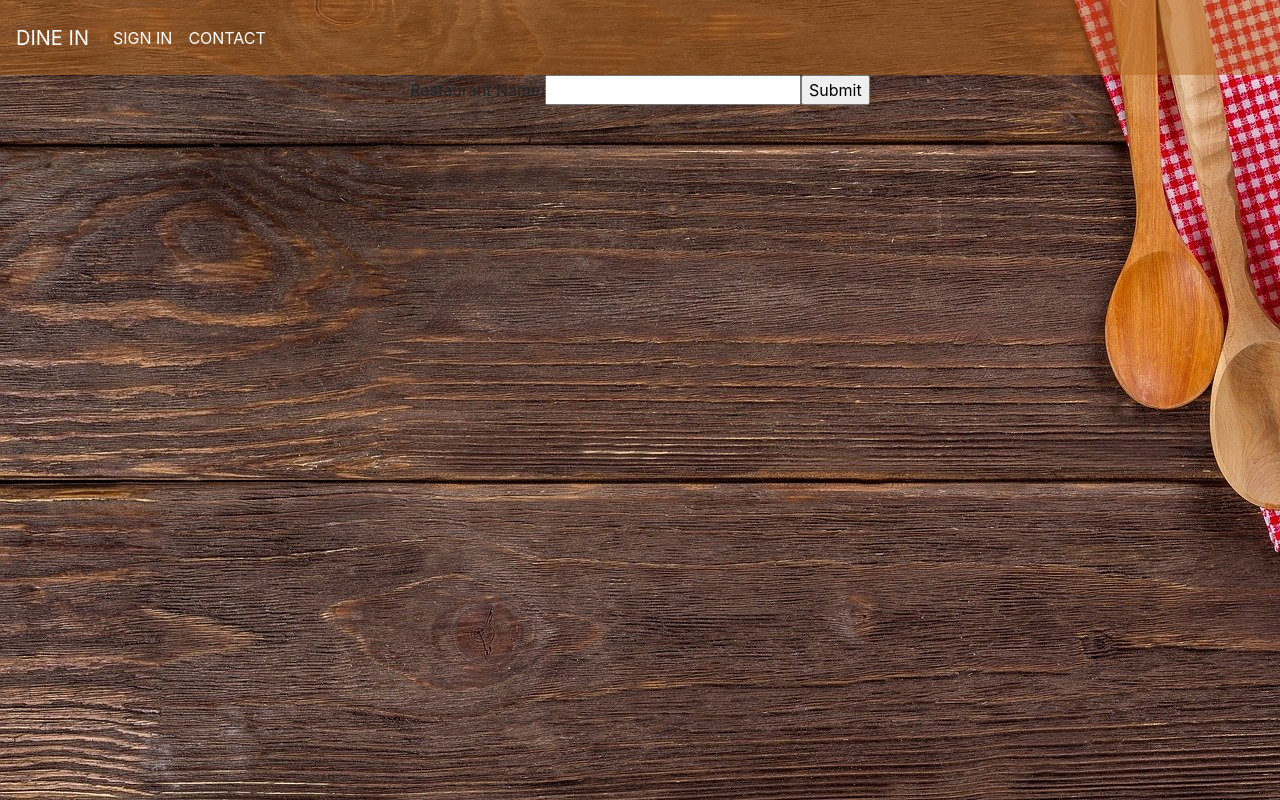
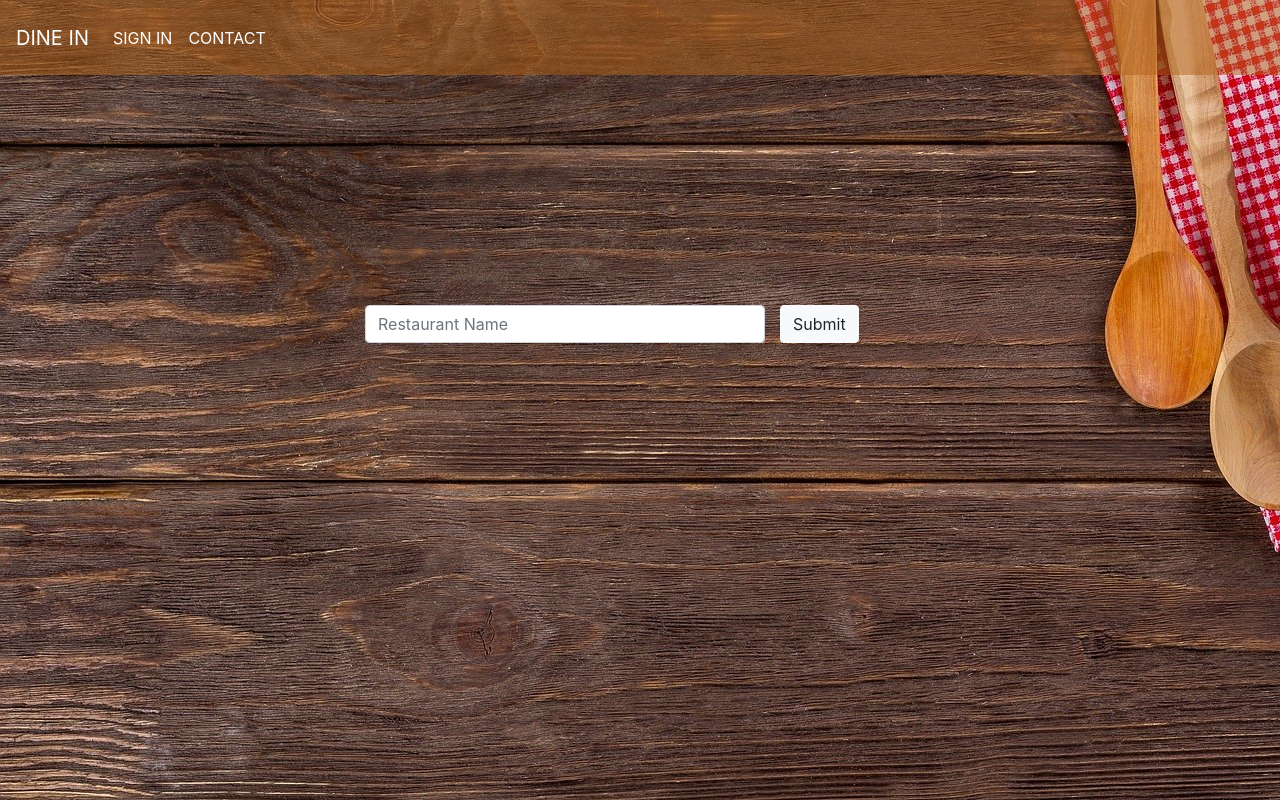
Before and after one commit to leowei31/nwhacks2021, a React (Create React App) app: page /placeorder in a window 1280 px wide. Built offline with nearby package versions, Linux system fonts and the light colour scheme; no server answers.

Commit message:
add styling to order page

```diff
--- a/src/pages/placeOrder/placeOrder.css
+++ b/src/pages/placeOrder/placeOrder.css
@@ -0,0 +1,7 @@
+.form-control {
+    width: 400px !important;
+}
+.form-inline {
+    margin-left: calc(calc(100% - 400px - 120px) / 2);
+    margin-top: 200px;
+}
--- a/src/pages/placeOrder/placeOrder.page.jsx
+++ b/src/pages/placeOrder/placeOrder.page.jsx
@@ -16,25 +16,29 @@ class PlaceOrderPage extends React.Component {
 
     getMenu = event => {
         event.preventDefault();
-        const rName = {rName: this.state.rName}
-        const url = BASE_URL.concat('/restaurant/').concat(rName).concat('/menu')
+        const url = BASE_URL.concat('/restaurant/').concat(this.state.rName).concat('/menu')
+        console.log(url)
         axios.get(url).then(res => this.setState({apiResponse: JSON.stringify(res.data)}))
     }
 
     render() {
         return (
             <div className="placeOrder">
-                <form onSubmit={this.getMenu}>
-                    <label htmlFor={"rName"}>Restaurant Name:</label>
+                <form onSubmit={this.getMenu} className={"form-inline"}>
+                    <div className={"form-group row"}>
+                        <label htmlFor="rName" className="sr-only">Restaurant Name</label>
                     <input
                         type='text'
+                        className={"form-control"}
+                        placeholder="Restaurant Name"
                         id={"rName"}
                         name="rName"
                         value={this.state.rName}
                         onChange={this.updateInput} />
-                    <input type={"submit"} value={"Submit"}/>
+                    </div>
+                    <input className={"btn btn-light"} type={"submit"} value={"Submit"}/>
                 </form>
-                <p>{this.state.apiResponse}</p>
+                {/*<p>{this.state.apiResponse}</p>*/}
             </div>
 
         )
```
